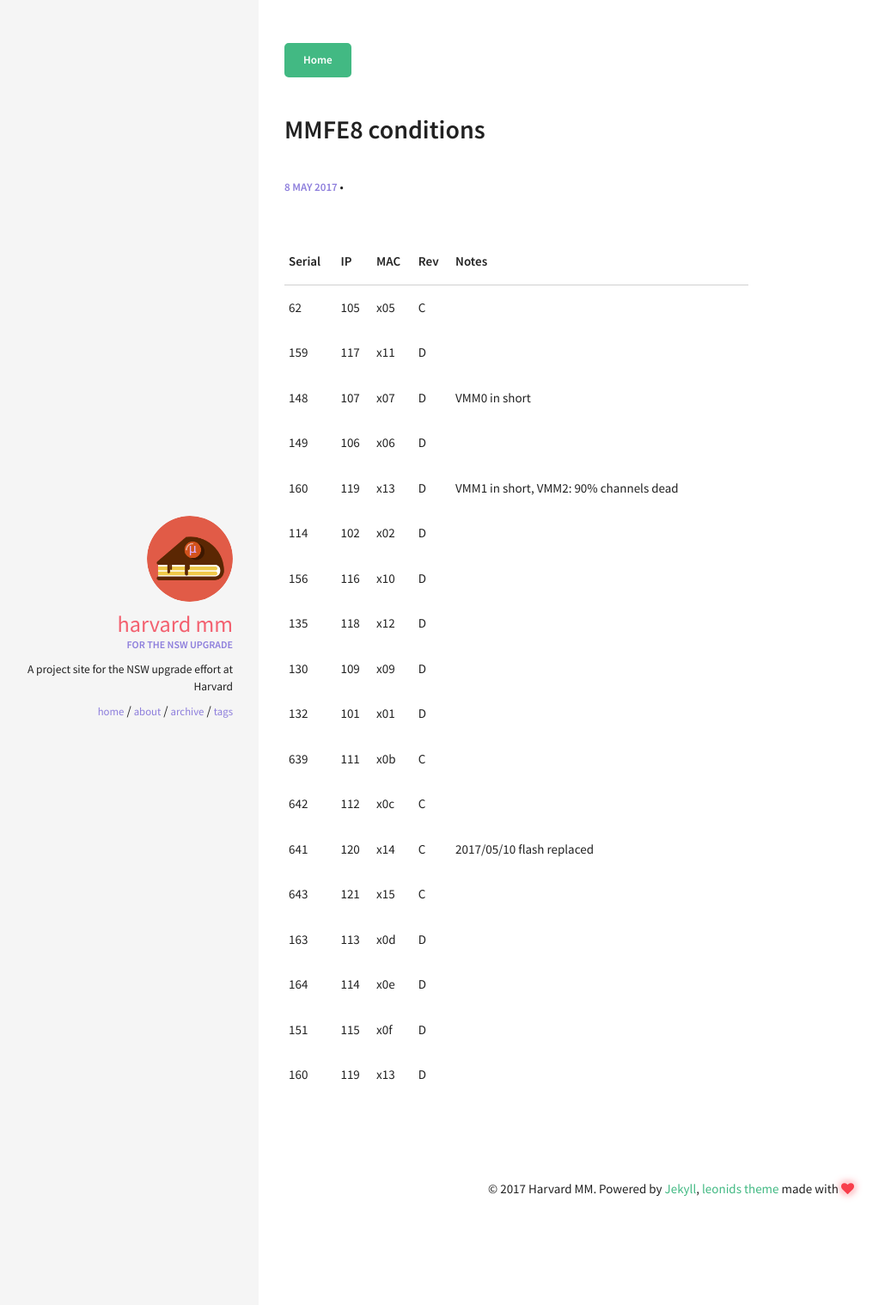
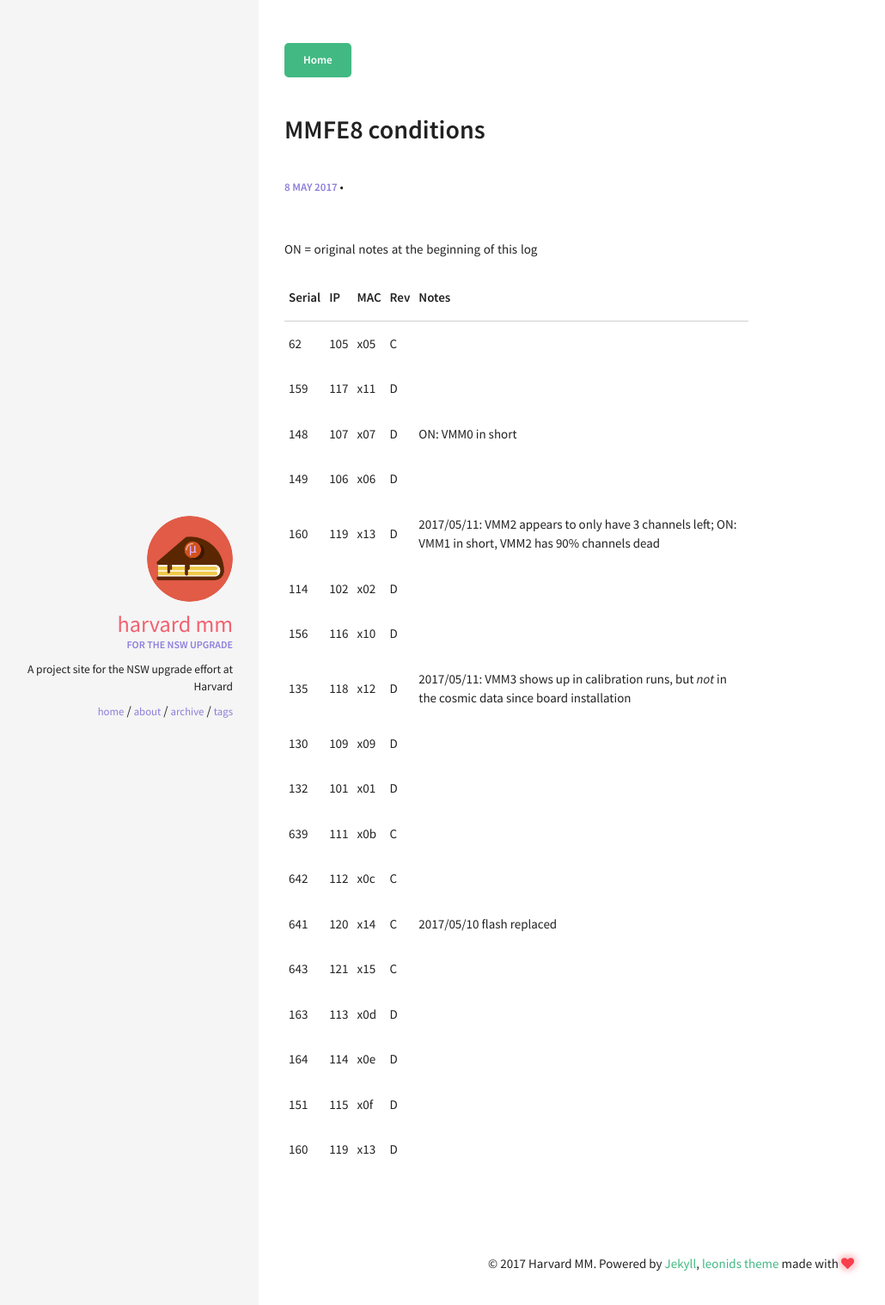
Before and after one commit to annmwang/Harvard_MM, a Jekyll site: the page built from _posts/2017-05-08-board-status.md, in a window 1280 px wide. Shown: the top 1518 px of the page at 86% size, without its empty margins (19-1049 px from the left). Built offline with Jekyll 4.4.1, drawn with Linux system fonts in a browser that asks for light colours.

Commit message:
updated notes for run3522

```diff
--- a/_posts/2017-05-08-board-status.md
+++ b/_posts/2017-05-08-board-status.md
@@ -5,16 +5,19 @@ excerpt: "Working conditions of the MMFE8 boards"
 categories: [documentation]
 comments: true
 ---
+
+ON = original notes at the beginning of this log
+
 | Serial | IP | MAC | Rev | Notes |
 |--------|--------|--------|--------|--------|
 | 62  | 105 | x05 | C | |
 | 159 | 117 | x11 | D | |
-| 148 | 107 | x07 | D | VMM0 in short |
+| 148 | 107 | x07 | D | ON: VMM0 in short |
 | 149 | 106 | x06 | D | |
-| 160 | 119 | x13 | D | VMM1 in short, VMM2: 90% channels dead |
+| 160 | 119 | x13 | D | 2017/05/11: VMM2 appears to only have 3 channels left; ON: VMM1 in short, VMM2 has 90% channels dead|
 | 114 | 102 | x02 | D | |
 | 156 | 116 | x10 | D | |
-| 135 | 118 | x12 | D | |
+| 135 | 118 | x12 | D | 2017/05/11: VMM3 shows up in calibration runs, but *not* in the cosmic data since board installation|
 | 130 | 109 | x09 | D | |
 | 132 | 101 | x01 | D | |
 | 639 | 111 | x0b | C | |
```
Also changed, not shown: _posts/2017-05-08-runs.md (+1 -0 lines), _posts/2017-05-11-run3522.md (added, +31 -0 lines).
